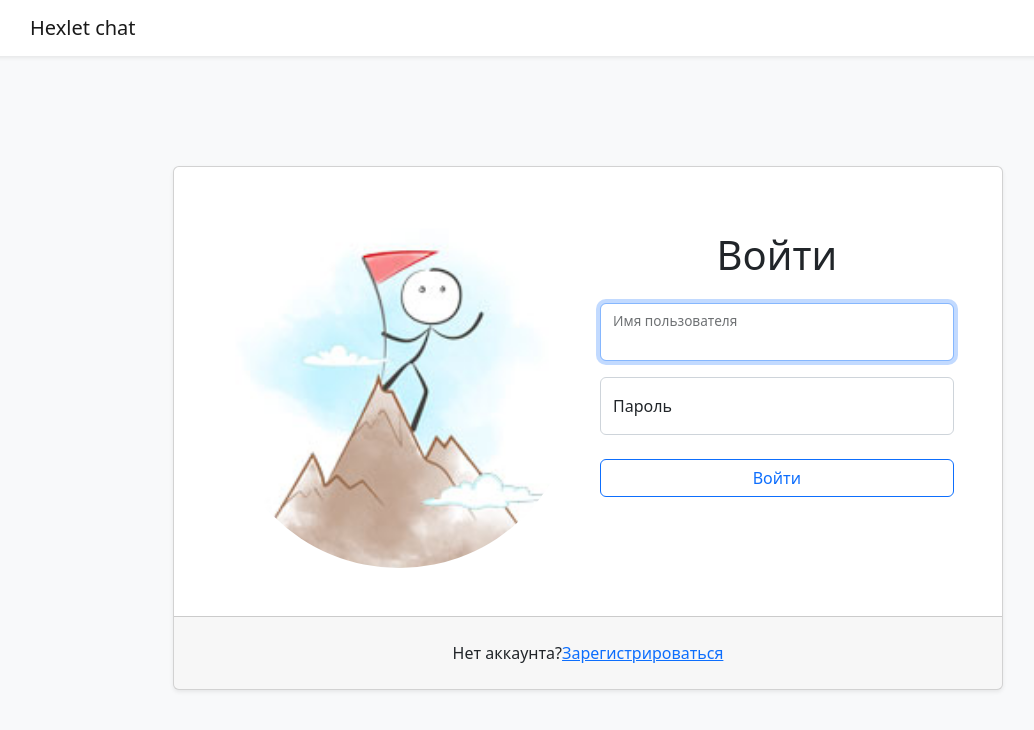
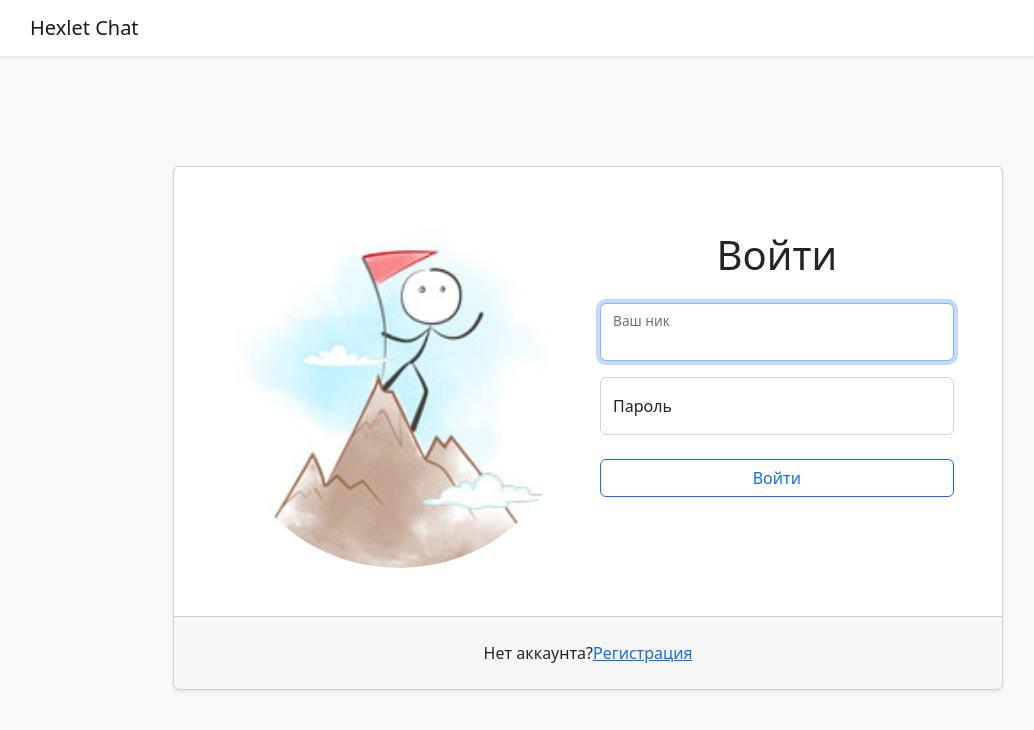
Before and after one commit to HunterGan/frontend-project-12, a React (Create React App) app in the folder frontend/: page /login in a window 1280 px wide. Shown: the top 730 px of the page, without its empty margins (52-1086 px from the left). Built offline with nearby package versions, Linux system fonts and the light colour scheme; no server answers.

Commit message:
Fixing bugs

```diff
--- a/frontend/src/components/ModalPage.jsx
+++ b/frontend/src/components/ModalPage.jsx
@@ -21,7 +21,8 @@ const AddChannel = ({ handleClose }) => {
       channel: '',
     },
     validationSchema: yup.object().shape({
-      channel: yup.string().trim().required('required').notOneOf(channels.map((channel) => channel.name), 'unique'),
+      channel: yup.string().trim().required('required').min(3, 'channelSize')
+        .notOneOf(channels.map((channel) => channel.name), 'unique'),
     }),
     onSubmit: async (value) => {
       try {
@@ -46,6 +47,7 @@ const AddChannel = ({ handleClose }) => {
               required
               className="mb-2"
               ref={inputRef}
+              isInvalid={(formik.errors.channel && formik.touched.channel)}
               onChange={formik.handleChange}
               onBlur={formik.handleBlur}
               value={formik.values.channel}
@@ -54,10 +56,10 @@ const AddChannel = ({ handleClose }) => {
             />
             <Form.Label className="visually-hidden" htmlFor="channel">{t('modal.channelName')}</Form.Label>
             <Form.Control.Feedback type="invalid">
-              {t(`modal.${formik.errors.name}`)}
+              {t(`modal.${formik.errors.channel}`)}
             </Form.Control.Feedback>
             <div className="d-flex justify-content-end">
-              <Button onClick={handleClose} className="me-2" type="button" variant="secondary">{t('modal.cancel')}</Button>
+              <Button disabled={formik.isSubmitting} onClick={handleClose} className="me-2" type="button" variant="secondary">{t('modal.cancel')}</Button>
               <Button disabled={formik.isSubmitting} type="submit" variant="primary">{t('modal.submit')}</Button>
             </div>
           </FormGroup>
@@ -113,22 +115,22 @@ const RemoveChannel = ({ handleClose, id }) => {
 const RenameChannel = ({ id, handleClose }) => {
   const inputRef = useRef();
   const { channels } = useSelector((state) => state.channelsReducer);
+  const currentChannel = channels.find((channel) => channel.id === id);
   const { renameChannel } = useActions();
   const { t } = useTranslation();
   const formik = useFormik({
     initialValues: {
-      channel: '',
+      channel: currentChannel.name,
     },
     validationSchema: yup.object().shape({
-      channel: yup.string().trim().required('required').notOneOf(channels.map((channel) => channel.name), 'unique'),
+      channel: yup.string().trim().required('required').min(3, 'channelSize')
+        .notOneOf(channels.map((channel) => channel.name), 'unique'),
     }),
     onSubmit: async (value) => {
       try {
-        console.log('startRename: ', value);
         await renameChannel({ id, name: value.channel });
         handleClose();
       } catch (e) {
-        console.log('renameFailed: ', e);
         formik.setSubmitting(false);
         inputRef.current.focus();
       }
@@ -146,6 +148,7 @@ const RenameChannel = ({ id, handleClose }) => {
               required
               className="mb-2"
               ref={inputRef}
+              isInvalid={(formik.errors.channel && formik.touched.channel)}
               onChange={formik.handleChange}
               onBlur={formik.handleBlur}
               value={formik.values.channel}
@@ -157,7 +160,7 @@ const RenameChannel = ({ id, handleClose }) => {
               {t(`modal.${formik.errors.channel}`)}
             </Form.Control.Feedback>
             <div className="d-flex justify-content-end">
-              <Button onClick={handleClose} className="me-2" type="button" variant="secondary">{t('modal.cancel')}</Button>
+              <Button disabled={formik.isSubmitting} onClick={handleClose} className="me-2" type="button" variant="secondary">{t('modal.cancel')}</Button>
               <Button disabled={formik.isSubmitting} type="submit" variant="primary">{t('modal.submit')}</Button>
             </div>
           </FormGroup>
--- a/frontend/src/components/Navigation.jsx
+++ b/frontend/src/components/Navigation.jsx
@@ -19,7 +19,7 @@ const Navigation = () => {
   return (
     <Navbar expand="lg" bg="white" className="shadow-sm">
       <Container>
-        <Navbar.Brand as={Link} href="/">{t('navigation.homeLink')}</Navbar.Brand>
+        <Navbar.Brand as={Link} to="/">{t('navigation.homeLink')}</Navbar.Brand>
         <AuthButton />
       </Container>
     </Navbar>
--- a/frontend/src/components/SignUpPage.jsx
+++ b/frontend/src/components/SignUpPage.jsx
@@ -79,7 +79,7 @@ const SignUpPage = () => {
                     </Form.Control.Feedback>
                   )}
                 </FloatingLabel>
-                <FloatingLabel className="mb-4" label="{t('signup.password')}">
+                <FloatingLabel className="mb-4" label={t('signup.password')}>
                   <Form.Control
                     onChange={formik.handleChange}
                     onBlur={formik.handleBlur}
--- a/frontend/src/locales/ru.js
+++ b/frontend/src/locales/ru.js
@@ -8,11 +8,11 @@ export default {
     },
     login: {
       login: 'Войти',
-      username: 'Имя пользователя',
+      username: 'Ваш ник',
       password: 'Пароль',
       failed: 'Неверные имя пользователя или пароль',
       noAccount: 'Нет аккаунта?',
-      signup: 'Зарегистрироваться',
+      signup: 'Регистрация',
     },
     messages: {
       count_zero: 'сообщений',
@@ -25,19 +25,20 @@ export default {
     },
     modal: {
       addChannel: 'Добавить канал',
+      cancel: 'Отменить',
       channelName: 'Имя канала',
+      channelSize: 'От 3 до 20 символов',
+      confirm: 'Уверены?',
+      delete: 'Удалить',
       removeChannel: 'Удалить канал',
       renameChannel: 'Переименовать канал',
-      confirm: 'Уверены?',
-      cancel: 'Отменить',
-      delete: 'Удалить',
+      required: 'Обязательное поле',
       submit: 'Отправить',
-      required: 'Обязательное поле',
       unique: 'Должно быть уникальным',
     },
     navigation: {
       logOut: 'Выйти',
-      homeLink: 'Hexlet chat',
+      homeLink: 'Hexlet Chat',
     },
     page404: {
       header: 'Страница не найдена',
--- a/frontend/src/slices/modalsSlice.js
+++ b/frontend/src/slices/modalsSlice.js
@@ -10,7 +10,6 @@ const modalsSlice = createSlice({
   initialState,
   reducers: {
     openModal(state, { payload }) {
-      console.log(payload);
       const { type, id } = payload;
       state.type = type;
       state.id = id;
```
